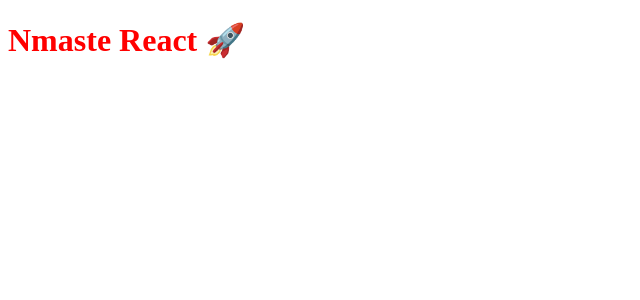
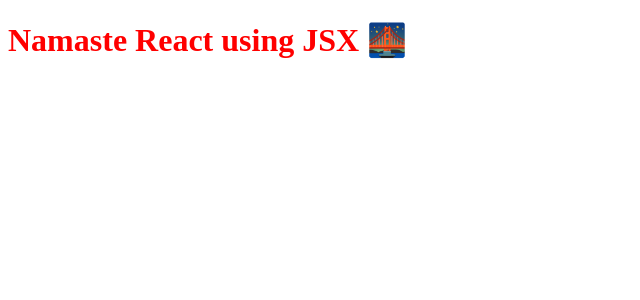
Before and after one commit to rajashekarcs2023/Namaste-react, a React (Vite) app: page / in a window 1280 px wide. Shown: the top 300 px of the page, without its empty margins (0-640 px from the left). Built offline with nearby package versions, Linux system fonts and the light colour scheme.

Commit message:
vommit gitignore changes

```diff
--- a/App.js
+++ b/App.js
@@ -16,11 +16,19 @@
 
 //JSX is a aconvention where we merge HTML and JS together
 
-const jsxHeading = <h1>Namaste React using JSX 🌉</h1>
+//JSX - HTML-like or XML-like syntax
+
+//jsxHeading is a react element
+
+//JS engine understands all versions of Ecma script ES6, so it doesn't understand JSX
+//this code is transpiled(done by PARCEL) before it goes to the JS engine, js engines recieves the code that it understands
+
+const jsxHeading = <h1 id="heading"> Namaste React using JSX 🌉</h1>
 
 const root = ReactDOM.createRoot(document.getElementById("root"));
+console.log(jsxHeading);
 
-root.render(heading);
+root.render(jsxHeading);
 
 
 
```
Also changed, not shown: 3 other files (tests, documents, lock files or other folders).
